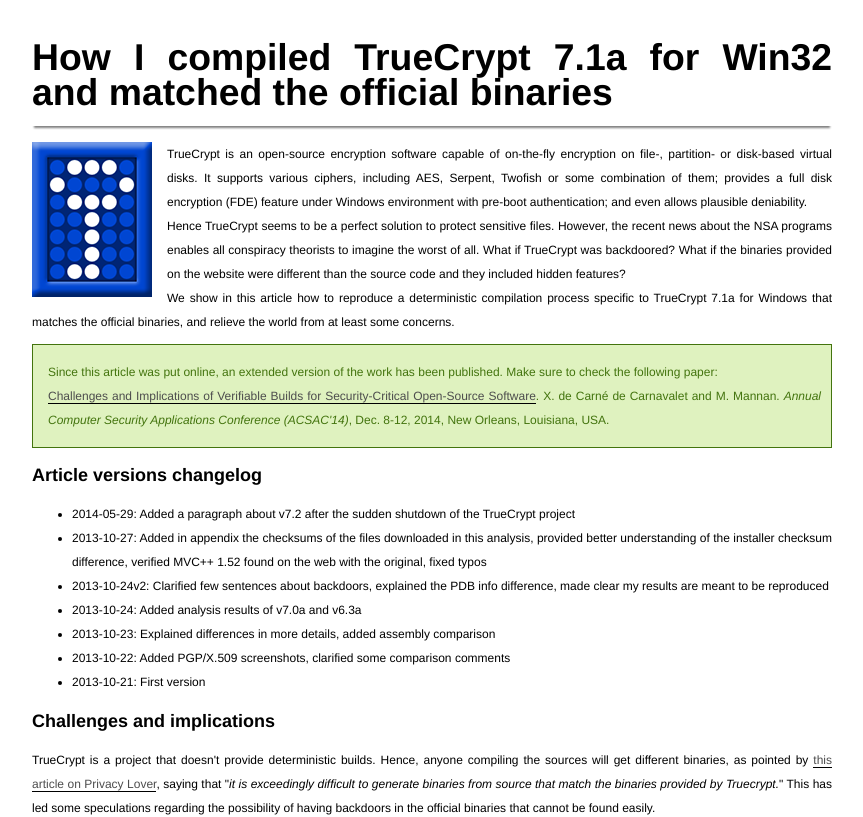
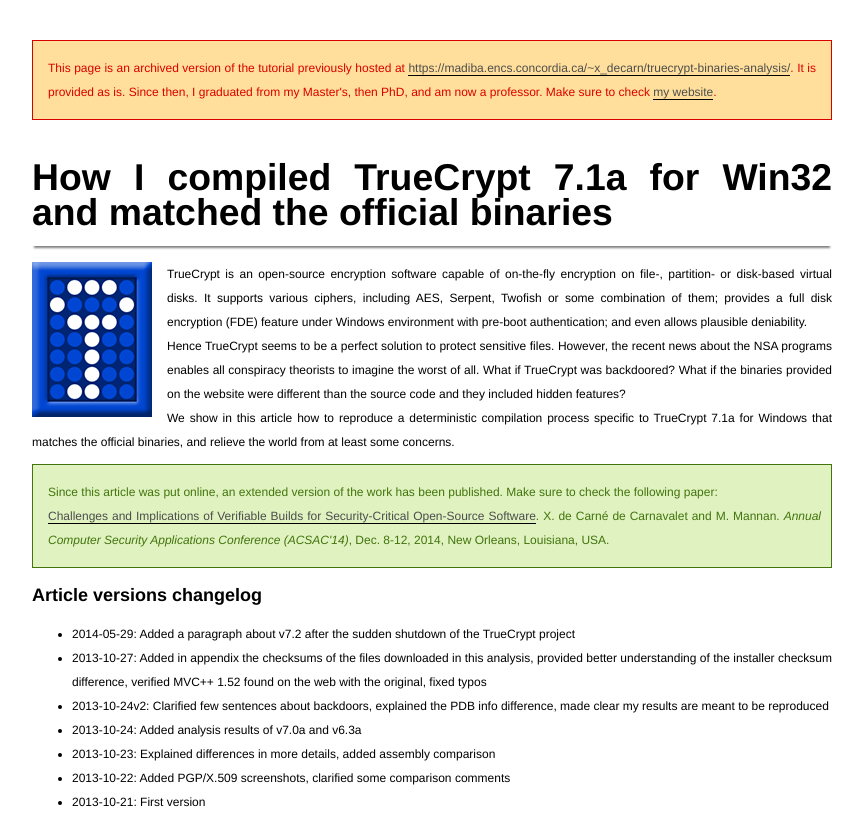
Before and after one commit to xavier2dc/truecrypt-binaries-analysis, a plain HTML site: page index.html in a window 1280 px wide. Shown: the top 817 px of the page, without its empty margins (208-1071 px from the left). Drawn offline with Linux system fonts and the light colour scheme.

Commit message:
Added top warning

```diff
--- a/index.html
+++ b/index.html
@@ -29,6 +29,7 @@
     .legend{font-weight: bold;text-align: center;padding-bottom:10px;}
     div.hide {display:none;}
     .success{color: #43740E;background-color: #DFF2BF;border: 1px solid;margin: 10px 0px;padding:15px 10px 15px 15px;background-repeat: no-repeat;}
+    .warning{color: #db0000;background-color: #ffdf9b;border: 1px solid;margin: 40px 0px;padding:15px;}
 </style>
 <script style="text/javascript">
 function showText(show,hide)
@@ -41,6 +42,7 @@ function showText(show,hide)
 <body>
 
 <div id="page">
+  <div class="warning">This page is an archived version of the tutorial previously hosted at <a href="https://madiba.encs.concordia.ca/~x_decarn/truecrypt-binaries-analysis/">https://madiba.encs.concordia.ca/~x_decarn/truecrypt-binaries-analysis/</a>. It is provided as is. Since then, I graduated from my Master's, then PhD, and am now a professor. Make sure to check <a href="https://xavier2dc.fr">my website</a>.</div>
   <div id="title">
     <h1>How I compiled TrueCrypt 7.1a for Win32 and matched the official binaries</h1>
     <img src="img/tc_logo.png" width="120" height="155" alt="TrueCrypt Logo" id="left-pic">
```
